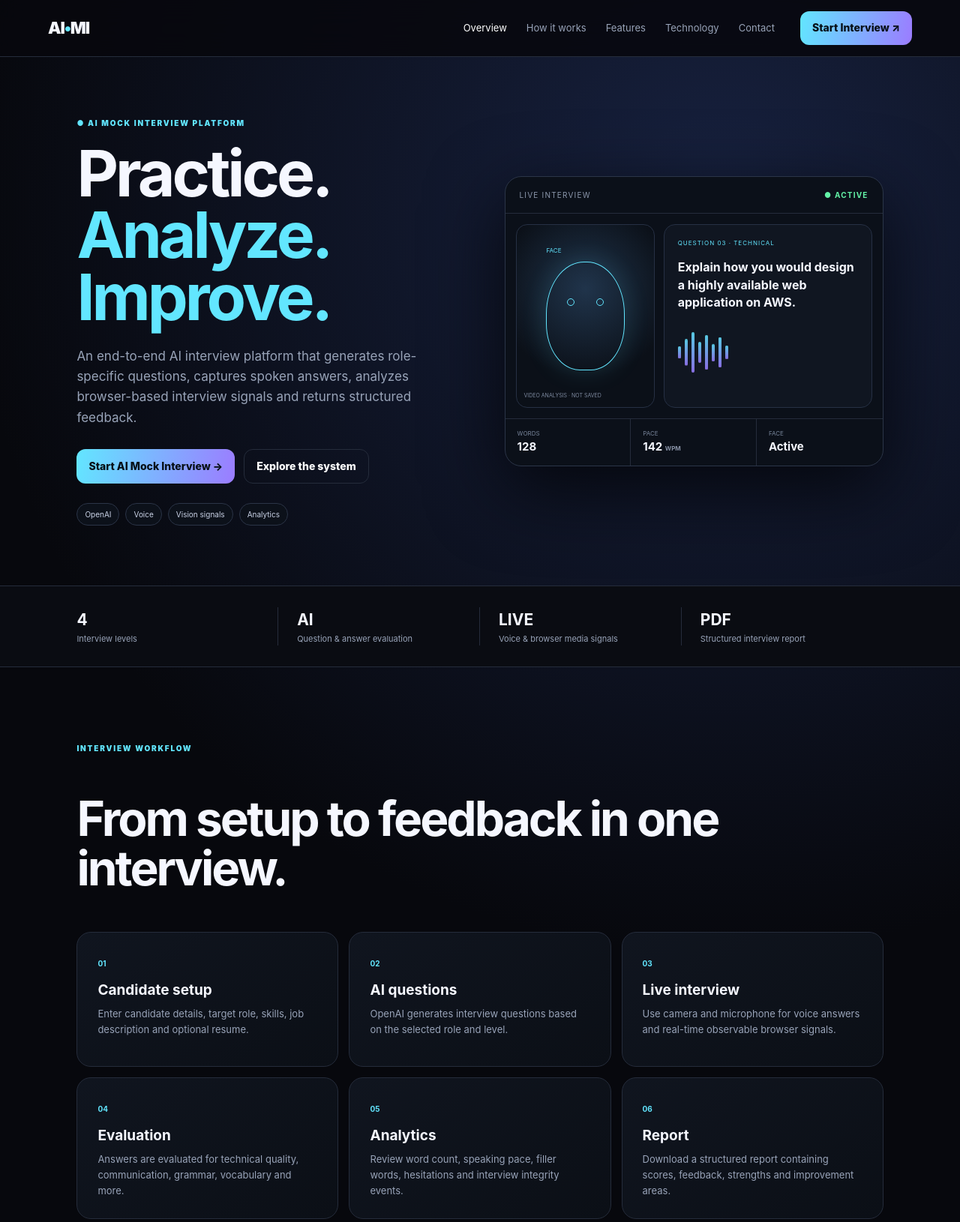
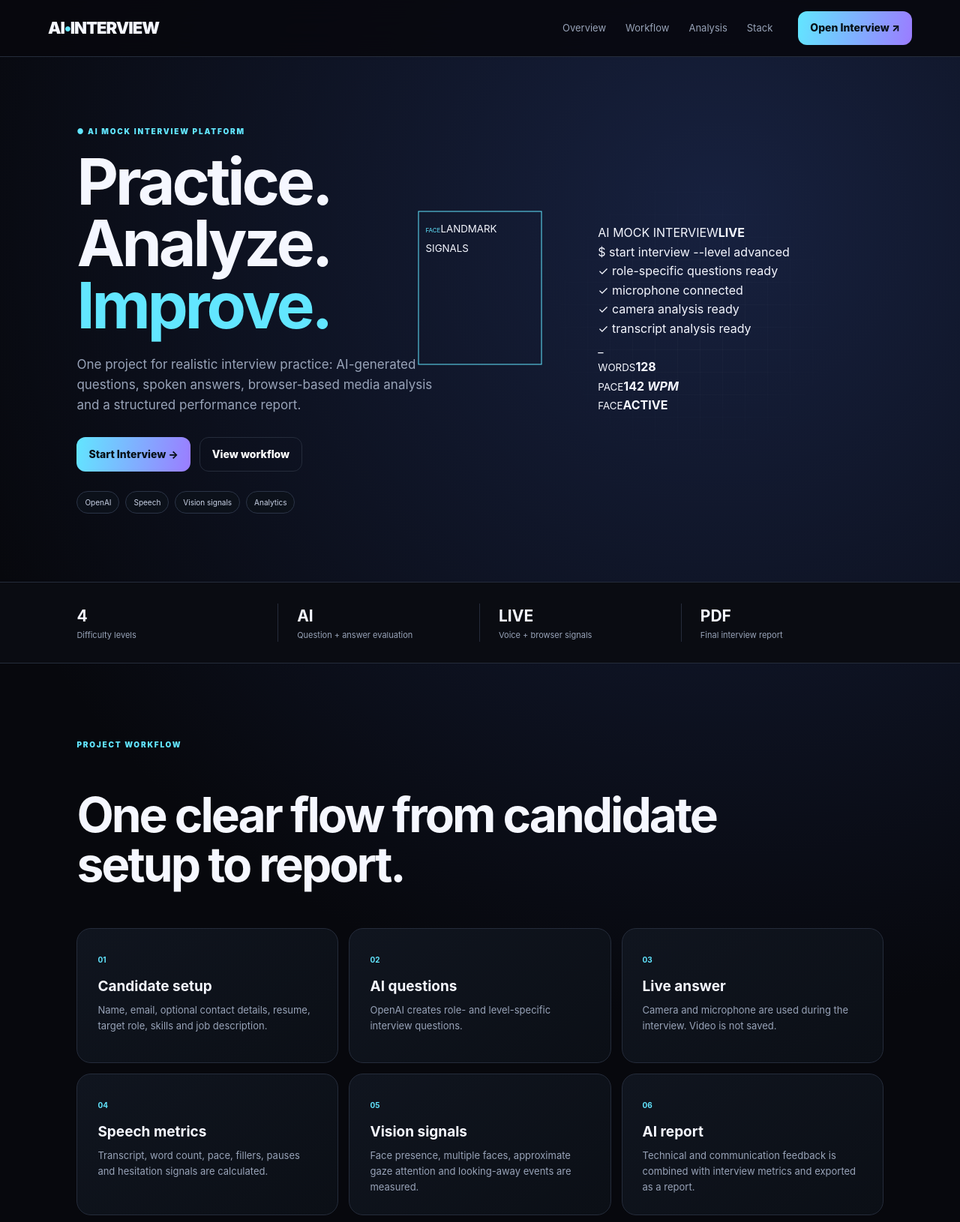
Before and after one commit to aniketm11/Ai-mock-interview--portfolio-, a plain HTML site: page index.html in a window 1280 px wide. Shown: the top 1630 px of the page at 75% size. Drawn offline with Linux system fonts and the light colour scheme.

Commit message:
Refocus root page as AI Mock Interview project

```diff
--- a/index.html
+++ b/index.html
@@ -3,99 +3,54 @@
 <head>
   <meta charset="utf-8">
   <meta name="viewport" content="width=device-width,initial-scale=1">
-  <meta name="description" content="AI Mock Interview Platform — AI-generated interviews, voice analysis, browser vision signals and structured feedback.">
+  <meta name="description" content="AI Mock Interview Platform — role-specific AI questions, voice analysis and browser-based interview signals.">
   <title>AI Mock Interview Platform</title>
   <link rel="stylesheet" href="css/style.css">
 </head>
 <body>
 <header class="nav">
-  <a class="logo" href="index.html">AI<span>•</span>MI</a>
-  <nav>
-    <a class="active" href="index.html">Overview</a>
-    <a href="about.html">How it works</a>
-    <a href="projects.html">Features</a>
-    <a href="skills.html">Technology</a>
-    <a href="contact.html">Contact</a>
-  </nav>
-  <a class="nav-cta" href="AI-Mock-Interview-Platform/public/index.html">Start Interview ↗</a>
+  <a class="logo" href="index.html">AI<span>•</span>INTERVIEW</a>
+  <nav><a href="#overview">Overview</a><a href="#workflow">Workflow</a><a href="#analysis">Analysis</a><a href="#stack">Stack</a></nav>
+  <a class="nav-cta" href="AI-Mock-Interview-Platform/public/index.html">Open Interview ↗</a>
 </header>
-
 <main>
-<section class="hero project-hero">
+<section class="hero" id="overview">
   <div class="hero-copy">
     <div class="pill">● AI MOCK INTERVIEW PLATFORM</div>
-    <h1>Practice.<br><span>Analyze. Improve.</span></h1>
-    <p>An end-to-end AI interview platform that generates role-specific questions, captures spoken answers, analyzes browser-based interview signals and returns structured feedback.</p>
-    <div class="actions">
-      <a class="btn primary" href="AI-Mock-Interview-Platform/public/index.html">Start AI Mock Interview →</a>
-      <a class="btn ghost" href="projects.html">Explore the system</a>
-    </div>
-    <div class="hero-meta"><span>OpenAI</span><span>Voice</span><span>Vision signals</span><span>Analytics</span></div>
+    <h1>Practice. Analyze.<br><span>Improve.</span></h1>
+    <p>One project for realistic interview practice: AI-generated questions, spoken answers, browser-based media analysis and a structured performance report.</p>
+    <div class="actions"><a class="btn primary" href="AI-Mock-Interview-Platform/public/index.html">Start Interview →</a><a class="btn ghost" href="#workflow">View workflow</a></div>
+    <div class="hero-meta"><span>OpenAI</span><span>Speech</span><span>Vision signals</span><span>Analytics</span></div>
   </div>
   <div class="hero-card">
     <div class="grid-glow"></div>
-    <div class="interview-preview">
-      <div class="preview-top"><span>LIVE INTERVIEW</span><b>● ACTIVE</b></div>
-      <div class="preview-body">
-        <div class="camera-preview"><div class="face-outline"><span>FACE</span></div><small>VIDEO ANALYSIS · NOT SAVED</small></div>
-        <div class="question-card"><small>QUESTION 03 · TECHNICAL</small><strong>Explain how you would design a highly available web application on AWS.</strong><div class="wave"><i></i><i></i><i></i><i></i><i></i><i></i><i></i><i></i></div></div>
+    <div class="terminal">
+      <div class="terminal-head"><span>AI MOCK INTERVIEW</span><b>LIVE</b></div>
+      <div class="terminal-body">
+        <div><span class="green">$</span> start interview --level advanced</div>
+        <div><span class="ok">✓</span> role-specific questions ready</div>
+        <div><span class="ok">✓</span> microphone connected</div>
+        <div><span class="ok">✓</span> camera analysis ready</div>
+        <div><span class="ok">✓</span> transcript analysis ready</div>
+        <div class="cursor">_</div>
       </div>
-      <div class="preview-stats"><div><small>WORDS</small><strong>128</strong></div><div><small>PACE</small><strong>142 <em>WPM</em></strong></div><div><small>FACE</small><strong>Active</strong></div></div>
+      <div class="terminal-metrics"><div><small>WORDS</small><strong>128</strong></div><div><small>PACE</small><strong>142 <em>WPM</em></strong></div><div><small>FACE</small><strong>ACTIVE</strong></div></div>
     </div>
   </div>
 </section>
-
-<section class="stats">
-  <div><strong>4</strong><span>Interview levels</span></div>
-  <div><strong>AI</strong><span>Question & answer evaluation</span></div>
-  <div><strong>LIVE</strong><span>Voice & browser media signals</span></div>
-  <div><strong>PDF</strong><span>Structured interview report</span></div>
-</section>
-
-<section class="section">
-  <div class="eyebrow">INTERVIEW WORKFLOW</div>
-  <h2>From setup to feedback in one interview.</h2>
-  <div class="workflow">
-    <article><b>01</b><h3>Candidate setup</h3><p>Enter candidate details, target role, skills, job description and optional resume.</p></article>
-    <article><b>02</b><h3>AI questions</h3><p>OpenAI generates interview questions based on the selected role and level.</p></article>
-    <article><b>03</b><h3>Live interview</h3><p>Use camera and microphone for voice answers and real-time observable browser signals.</p></article>
-    <article><b>04</b><h3>Evaluation</h3><p>Answers are evaluated for technical quality, communication, grammar, vocabulary and more.</p></article>
-    <article><b>05</b><h3>Analytics</h3><p>Review word count, speaking pace, filler words, hesitations and interview integrity events.</p></article>
-    <article><b>06</b><h3>Report</h3><p>Download a structured report containing scores, feedback, strengths and improvement areas.</p></article>
-  </div>
-</section>
-
-<section class="section feature-section">
-  <div class="eyebrow">LIVE ANALYSIS</div>
-  <div class="feature">
-    <div>
-      <span class="project-tag">BROWSER MEDIA ANALYSIS</span>
-      <h2>Measure observable interview signals — without saving the video.</h2>
-      <p>The camera stream is used during the session for browser-side analysis. The interview video itself is not saved as a recording.</p>
-      <div class="chips"><span>Face presence</span><span>Multiple faces</span><span>Gaze estimate</span><span>Looking away</span><span>Speech-to-text</span><span>Word count</span><span>Speaking pace</span><span>Filler words</span></div>
-    </div>
-    <div class="feature-visual live-visual">
-      <div class="scan-line"></div><div class="face-box"><span>FACE LANDMARKS</span><b>attention signal</b></div>
-      <div class="metric"><small>SPEAKING PACE</small><strong>142 <em>WPM</em></strong></div>
-      <div class="metric second"><small>WORDS</small><strong>128</strong></div>
-    </div>
-  </div>
-</section>
-
-<section class="section split">
-  <div><div class="eyebrow">TECHNOLOGY</div><h2>Built as a real full-stack AI application.</h2><p class="lead">The browser handles the interview experience and media signals. The backend protects the AI integration, authentication and persistence.</p></div>
-  <div class="service-grid">
-    <article><b>01</b><h3>Frontend</h3><p>HTML, CSS, JavaScript, browser Speech and Media APIs.</p></article>
-    <article><b>02</b><h3>AI</h3><p>OpenAI-powered question generation and answer evaluation.</p></article>
-    <article><b>03</b><h3>Backend</h3><p>Node.js and Express API with authentication and interview services.</p></article>
-    <article><b>04</b><h3>Data</h3><p>MariaDB/MySQL persistence for users, interviews, answers and events.</p></article>
-  </div>
-</section>
-
-<section class="section cta-section">
-  <div class="cta-card"><div><div class="eyebrow">READY?</div><h2>Start a realistic AI mock interview.</h2><p>Choose your role and level, allow camera and microphone access, and begin practicing.</p></div><a class="btn primary" href="AI-Mock-Interview-Platform/public/index.html">Launch Interview →</a></div>
-</section>
+<section class="stats"><div><strong>4</strong><span>Difficulty levels</span></div><div><strong>AI</strong><span>Question + answer evaluation</span></div><div><strong>LIVE</strong><span>Voice + browser signals</span></div><div><strong>PDF</strong><span>Final interview report</span></div></section>
+<section class="section" id="workflow"><div class="eyebrow">PROJECT WORKFLOW</div><h2>One clear flow from candidate setup to report.</h2><div class="workflow">
+<article><b>01</b><h3>Candidate setup</h3><p>Name, email, optional contact details, resume, target role, skills and job description.</p></article>
+<article><b>02</b><h3>AI questions</h3><p>OpenAI creates role- and level-specific interview questions.</p></article>
+<article><b>03</b><h3>Live answer</h3><p>Camera and microphone are used during the interview. Video is not saved.</p></article>
+<article><b>04</b><h3>Speech metrics</h3><p>Transcript, word count, pace, fillers, pauses and hesitation signals are calculated.</p></article>
+<article><b>05</b><h3>Vision signals</h3><p>Face presence, multiple faces, approximate gaze attention and looking-away events are measured.</p></article>
+<article><b>06</b><h3>AI report</h3><p>Technical and communication feedback is combined with interview metrics and exported as a report.</p></article>
+</div></section>
+<section class="section" id="analysis"><div class="eyebrow">LIVE ANALYSIS</div><div class="feature"><div><h2>Analyze observable signals, not hidden emotions.</h2><p>Browser vision is used for practical interview signals such as face presence and approximate gaze attention. These are estimates and are not treated as measurements of honesty, emotion, intelligence or hiring suitability.</p><div class="chips"><span>Face presence</span><span>Multiple faces</span><span>Gaze estimate</span><span>Looking away</span><span>Speech-to-text</span><span>Word count</span><span>Speaking pace</span><span>Filler words</span><span>Hesitations</span></div></div><div class="vision-card"><div class="scan"></div><div class="face-box"><span>FACE</span><small>LANDMARK SIGNALS</small></div><div class="vision-label">VIDEO ANALYSIS · NOT SAVED</div></div></div></section>
+<section class="section split" id="stack"><div><div class="eyebrow">TECH STACK</div><h2>Simple separation between browser, API and data.</h2><p class="lead">The browser handles camera, microphone and interview UI. The backend keeps OpenAI credentials, authentication and database access off the client.</p></div><div class="service-grid"><article><b>01</b><h3>Frontend</h3><p>HTML, CSS and JavaScript with browser Speech and Media APIs.</p></article><article><b>02</b><h3>AI</h3><p>OpenAI for interview question generation and answer evaluation.</p></article><article><b>03</b><h3>Backend</h3><p>Node.js + Express API for authentication, interviews and reports.</p></article><article><b>04</b><h3>Database</h3><p>MariaDB/MySQL for users, sessions, answers and integrity events.</p></article></div></section>
+<section class="section cta-section"><div class="cta-card"><div><div class="eyebrow">READY TO TEST</div><h2>Open the interview application.</h2><p>Choose a role and level, allow camera and microphone access, then start.</p></div><a class="btn primary" href="AI-Mock-Interview-Platform/public/index.html">Open AI Interview →</a></div></section>
 </main>
-<footer><span>AI Mock Interview Platform</span><span>AI · Voice · Vision · Analytics</span><a href="AI-Mock-Interview-Platform/public/index.html">Launch app →</a></footer>
+<footer><span>AI Mock Interview Platform</span><span>OpenAI · Voice · Vision · Analytics</span><a href="AI-Mock-Interview-Platform/public/index.html">Open application →</a></footer>
 </body>
 </html>
```
